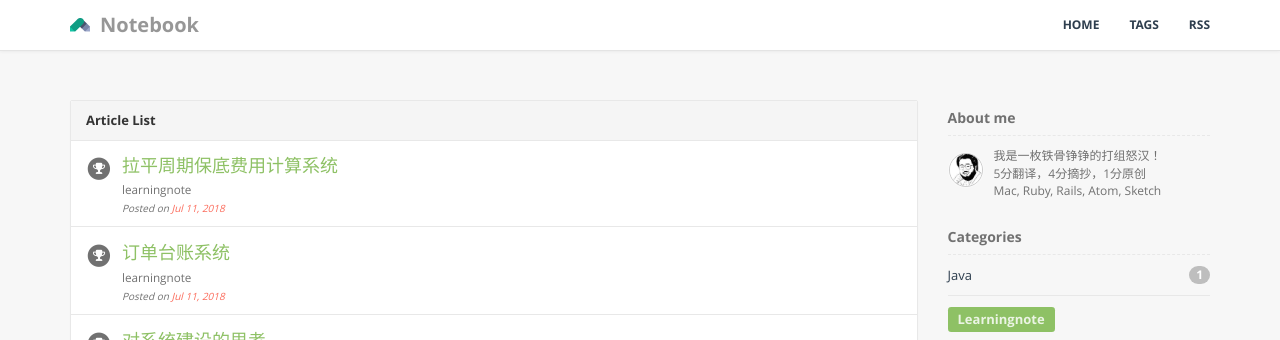
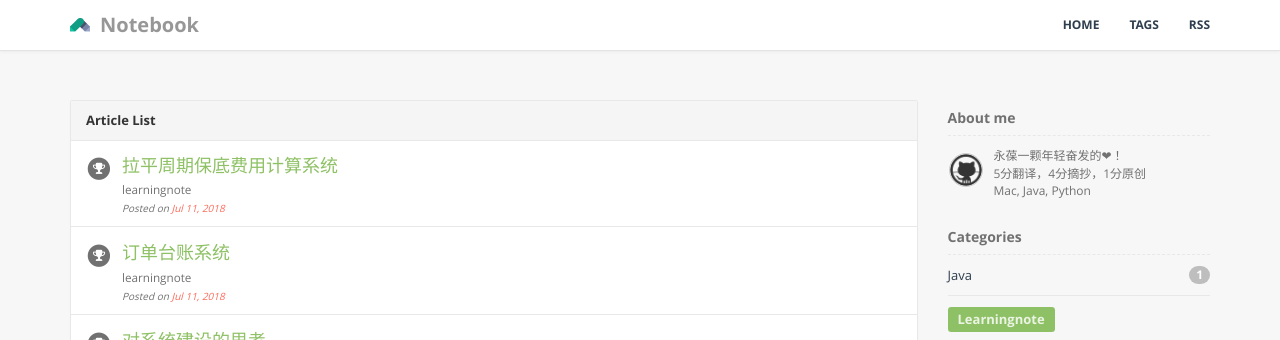
Before and after one commit to unionstars/unionstars.github.io, a Jekyll site: the page built from index.html, in a window 1280 px wide. Shown: the top 340 px of the page. Built offline with Jekyll 4.4.1, drawn with Linux system fonts in a browser that asks for light colours; the list of posts is cut into pages by our own code.

Commit message:
author修改

```diff
--- a/_includes/author.html
+++ b/_includes/author.html
@@ -2,11 +2,11 @@
 <div class="line line-dashed"></div>
 <div class="m-b-lg">
   <span class="pull-left thumb-sm avatar m-r-sm m-t-xs">
-    <img src="/assets/images/avatar.jpg" class="img-circle">
+    <img src="/assets/images/avatar.png" class="img-circle">
   </span>
   <p class="clear text-sm">
-    我是一枚铁骨铮铮的打组怒汉！<br />
+    永葆一颗年轻奋发的❤！<br />
     5分翻译，4分摘抄，1分原创<br />
-    Mac, Ruby, Rails, Atom, Sketch
+    Mac, Java, Python
   </p>
 </div>
```
Also changed, not shown: assets/images/avatar.jpg (deleted), assets/images/avatar.png (added).
